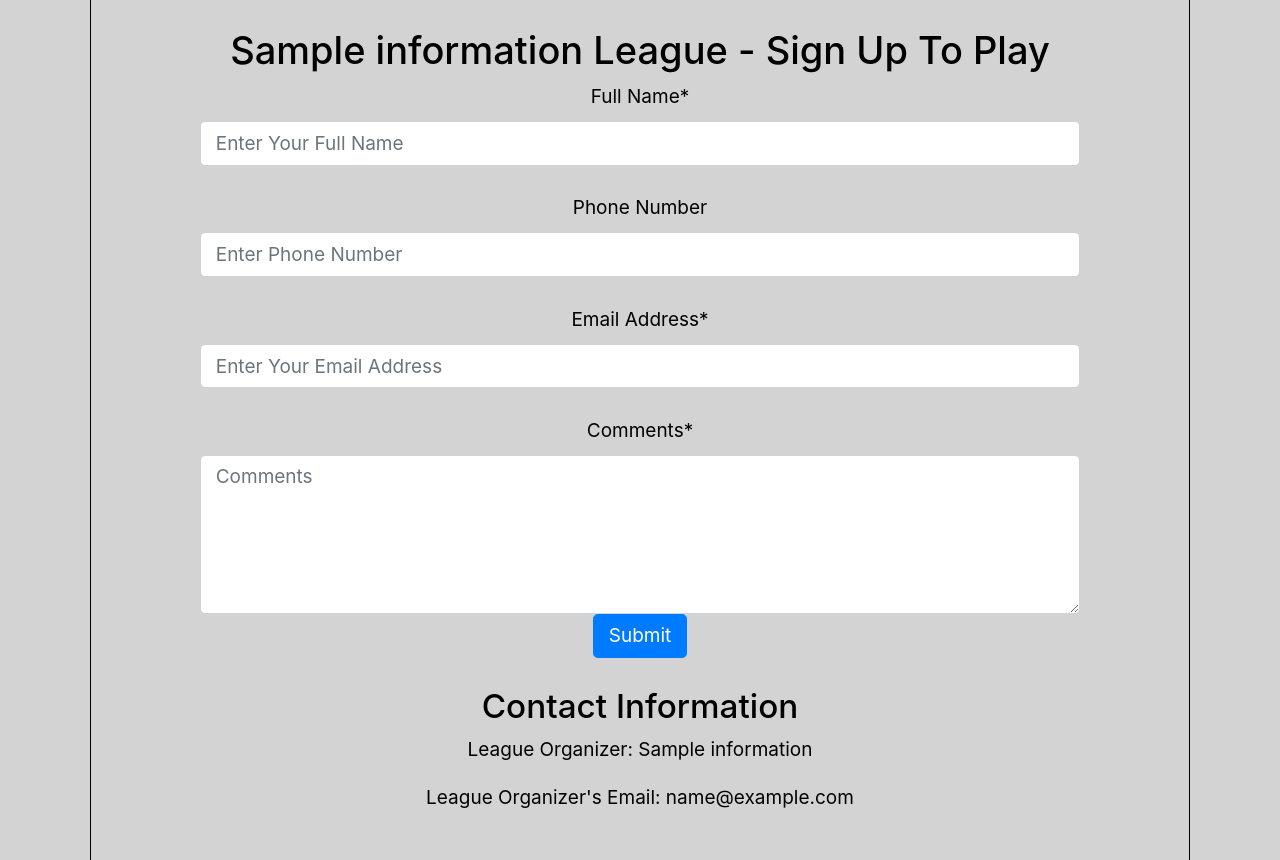
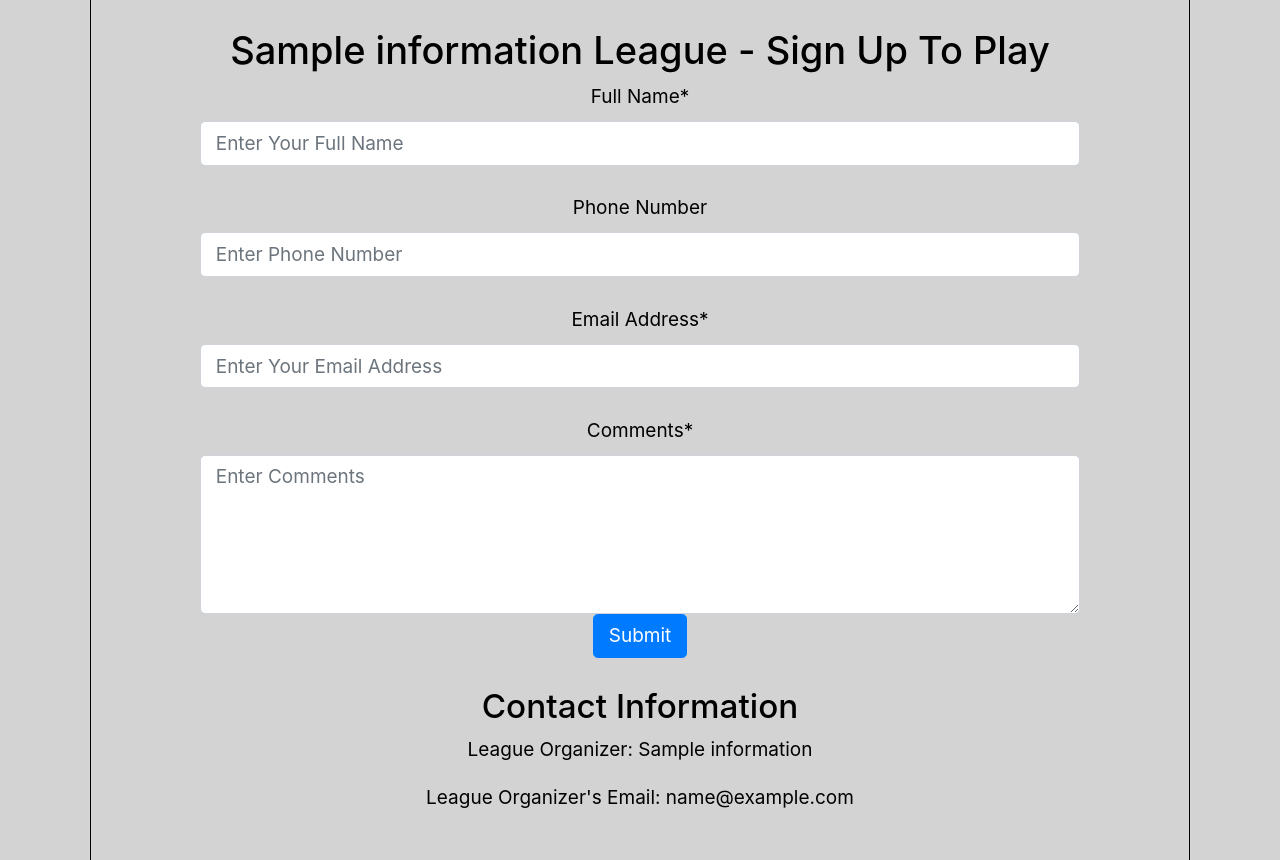
Before and after one commit to Siarnt/brampton-squash, a Flask app: page /1-sign_up in a window 1280 px wide. Shown: the part 325-1185 px from the top of the page. Run offline with Flask 2, Linux system fonts and the light colour scheme; tables that the repository leaves empty hold one stand-in row (values such as "Sample post"); some libraries are stand-ins or nearby versions.

Commit message:
fixing forms

```diff
--- a/templates/1-request_info.html
+++ b/templates/1-request_info.html
@@ -28,7 +28,7 @@
 
         <div class="login-form">
             <label for="link">Comments*</label>
-            <textarea rows ="5" type="text" class="form-control" id="comments" name="comments" placeholder="Comments"></textarea>
+            <textarea rows ="5" type="text" class="form-control" id="comments" name="comments" placeholder="Enter Comments"></textarea>
         </div>
         <button type="submit" class="btn btn-primary">Submit</button>
     </form>
--- a/templates/1-sign_up.html
+++ b/templates/1-sign_up.html
@@ -28,7 +28,7 @@
 
         <div class="login-form">
             <label for="link">Comments*</label>
-            <textarea rows ="5" type="text" class="form-control" id="comments" name="comments" placeholder="Comments"></textarea>
+            <textarea rows ="5" type="text" class="form-control" id="comments" name="comments" placeholder="Enter Comments"></textarea>
         </div>
         <button type="submit" class="btn btn-primary">Submit</button>
     </form>
--- a/templates/1-submit_scores.html
+++ b/templates/1-submit_scores.html
@@ -41,7 +41,7 @@
 
         <div class="login-form">
             <label for="link">Comments</label>
-            <textarea rows="3" type="text" class="form-control" id="comments" name="comments" placeholder="Comments"></textarea>
+            <textarea rows="3" type="text" class="form-control" id="comments" name="comments" placeholder="Enter Comments"></textarea>
         </div>
         <button type="submit" class="btn btn-primary">Submit</button>
     </form>
```
